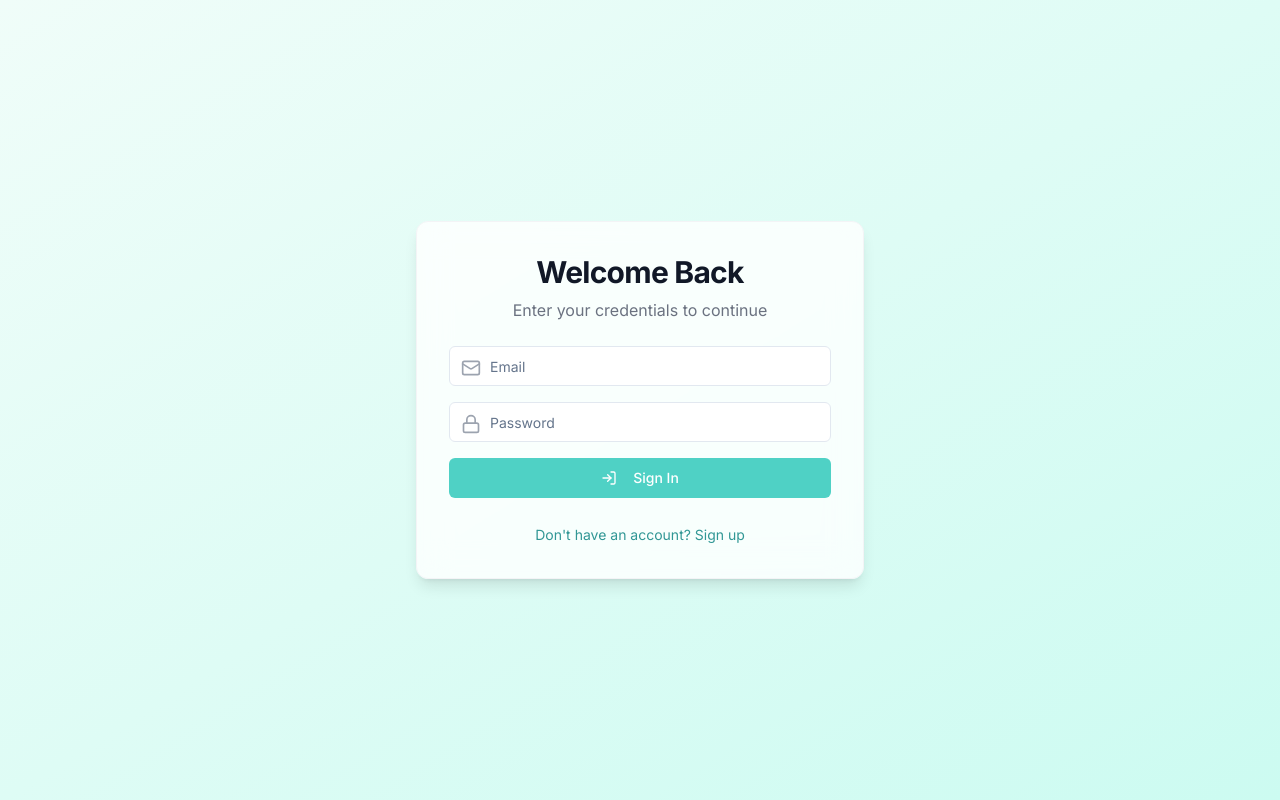
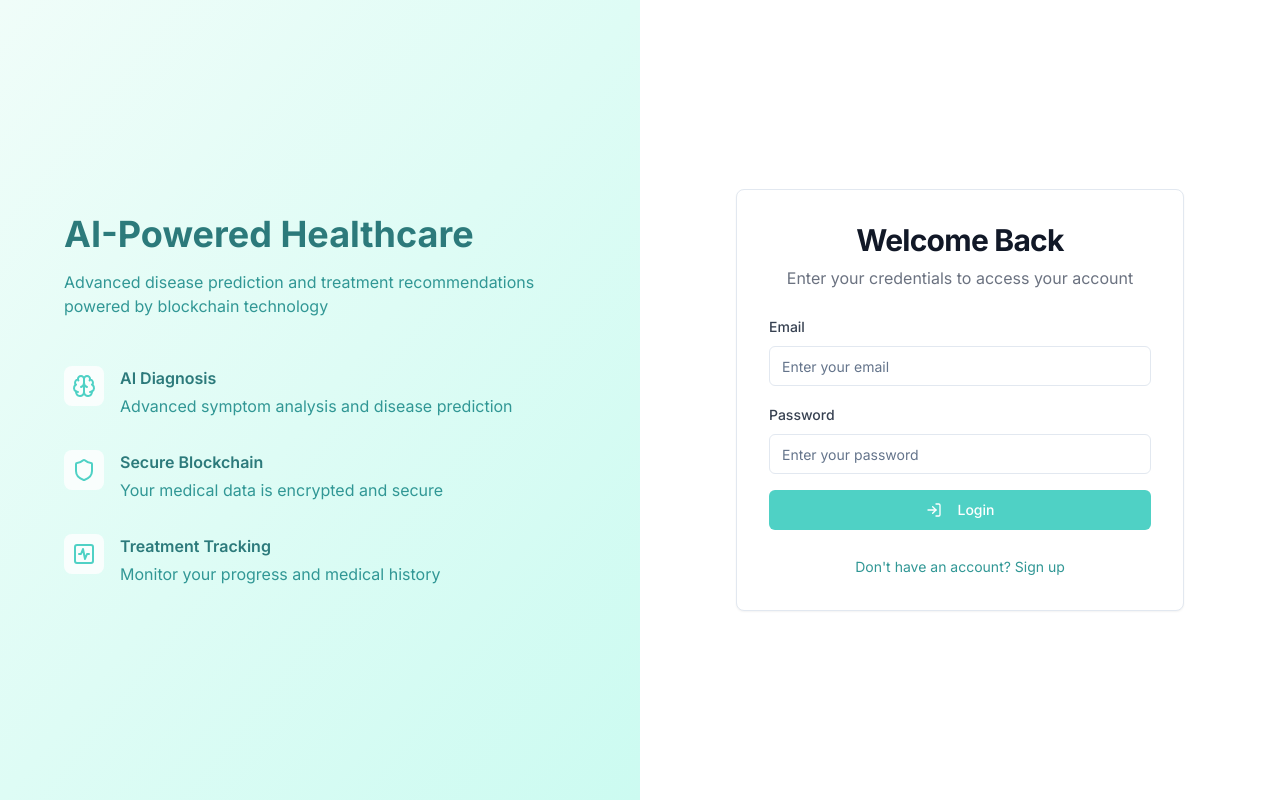
Before and after one commit to udhay1409/a-335152, a React (Vite) app: page /login in a window 1280 px wide. Built offline with nearby package versions, Linux system fonts and the light colour scheme.

Commit message:
Implement front page design
The commit implements a new design for the front page.  Further details on the specific design are not included in this commit message.

```diff
--- a/src/components/auth/LoginForm.tsx
+++ b/src/components/auth/LoginForm.tsx
@@ -5,7 +5,7 @@ import { Button } from "@/components/ui/button";
 import { Input } from "@/components/ui/input";
 import { Card } from "@/components/ui/card";
 import { useToast } from "@/hooks/use-toast";
-import { LogIn, Lock, Mail } from "lucide-react";
+import { LogIn, Brain, Shield, ActivitySquare } from "lucide-react";
 
 export default function LoginForm() {
   const [email, setEmail] = useState("");
@@ -16,7 +16,6 @@ export default function LoginForm() {
   const handleLogin = async (e: React.FormEvent) => {
     e.preventDefault();
 
-    // TODO: Implement actual login logic
     if (email && password) {
       toast({
         title: "Login successful",
@@ -33,42 +32,91 @@ export default function LoginForm() {
   };
 
   return (
-    <Card className="w-full max-w-md p-8 space-y-6 bg-white/80 backdrop-blur-lg border border-gray-100 rounded-xl shadow-lg animate-fadeIn">
+    <div className="w-full min-h-screen flex flex-col lg:flex-row">
+      {/* Left side - Features */}
+      <div className="w-full lg:w-1/2 bg-gradient-to-br from-medical-50 to-medical-100 p-8 lg:p-16 flex flex-col justify-center">
+        <div className="max-w-xl mx-auto">
+          <h1 className="text-4xl font-bold text-medical-700 mb-4">AI-Powered Healthcare</h1>
+          <p className="text-medical-600 mb-12">
+            Advanced disease prediction and treatment recommendations powered by blockchain technology
+          </p>
+
+          <div className="space-y-8">
+            <div className="flex items-start space-x-4">
+              <div className="p-2 bg-white/80 rounded-lg">
+                <Brain className="h-6 w-6 text-medical-500" />
+              </div>
+              <div>
+                <h3 className="font-semibold text-medical-700 mb-1">AI Diagnosis</h3>
+                <p className="text-medical-600">Advanced symptom analysis and disease prediction</p>
+              </div>
+            </div>
+
+            <div className="flex items-start space-x-4">
+              <div className="p-2 bg-white/80 rounded-lg">
+                <Shield className="h-6 w-6 text-medical-500" />
+              </div>
+              <div>
+                <h3 className="font-semibold text-medical-700 mb-1">Secure Blockchain</h3>
+                <p className="text-medical-600">Your medical data is encrypted and secure</p>
+              </div>
+            </div>
+
+            <div className="flex items-start space-x-4">
+              <div className="p-2 bg-white/80 rounded-lg">
+                <ActivitySquare className="h-6 w-6 text-medical-500" />
+              </div>
+              <div>
+                <h3 className="font-semibold text-medical-700 mb-1">Treatment Tracking</h3>
+                <p className="text-medical-600">Monitor your progress and medical history</p>
+              </div>
+            </div>
+          </div>
+        </div>
+      </div>
+
+      {/* Right side - Login Form */}
+      <div className="w-full lg:w-1/2 p-8 lg:p-16 flex items-center justify-center">
+        <Card className="w-full max-w-md p-8 space-y-6">
           <div className="space-y-2 text-center">
             <h2 className="text-3xl font-bold tracking-tight text-gray-900">Welcome Back</h2>
-        <p className="text-gray-500">Enter your credentials to continue</p>
+            <p className="text-gray-500">Enter your credentials to access your account</p>
           </div>
+
           <form onSubmit={handleLogin} className="space-y-4">
             <div className="space-y-2">
-          <div className="relative">
-            <Mail className="absolute left-3 top-3 h-5 w-5 text-gray-400" />
+              <label htmlFor="email" className="text-sm font-medium text-gray-700">
+                Email
+              </label>
               <Input
+                id="email"
                 type="email"
-              placeholder="Email"
+                placeholder="Enter your email"
                 value={email}
                 onChange={(e) => setEmail(e.target.value)}
-              className="pl-10"
                 required
               />
             </div>
-        </div>
+
             <div className="space-y-2">
-          <div className="relative">
-            <Lock className="absolute left-3 top-3 h-5 w-5 text-gray-400" />
+              <label htmlFor="password" className="text-sm font-medium text-gray-700">
+                Password
+              </label>
               <Input
+                id="password"
                 type="password"
-              placeholder="Password"
+                placeholder="Enter your password"
                 value={password}
                 onChange={(e) => setPassword(e.target.value)}
-              className="pl-10"
                 required
               />
             </div>
-        </div>
+
             <Button type="submit" className="w-full bg-medical-500 hover:bg-medical-600 text-white">
-          <LogIn className="mr-2 h-4 w-4" /> Sign In
+              <LogIn className="mr-2 h-4 w-4" /> Login
             </Button>
           </form>
+
           <div className="text-center">
             <button
               onClick={() => navigate("/signup")}
@@ -78,5 +126,7 @@ export default function LoginForm() {
             </button>
           </div>
         </Card>
+      </div>
+    </div>
   );
 }
--- a/src/pages/Login.tsx
+++ b/src/pages/Login.tsx
@@ -2,9 +2,5 @@
 import LoginForm from "@/components/auth/LoginForm";
 
 export default function Login() {
-  return (
-    <div className="min-h-screen flex items-center justify-center bg-gradient-to-br from-medical-50 to-medical-100 p-4">
-      <LoginForm />
-    </div>
-  );
+  return <LoginForm />;
 }
```
Lines whose indentation alone changed are shown as unchanged.
